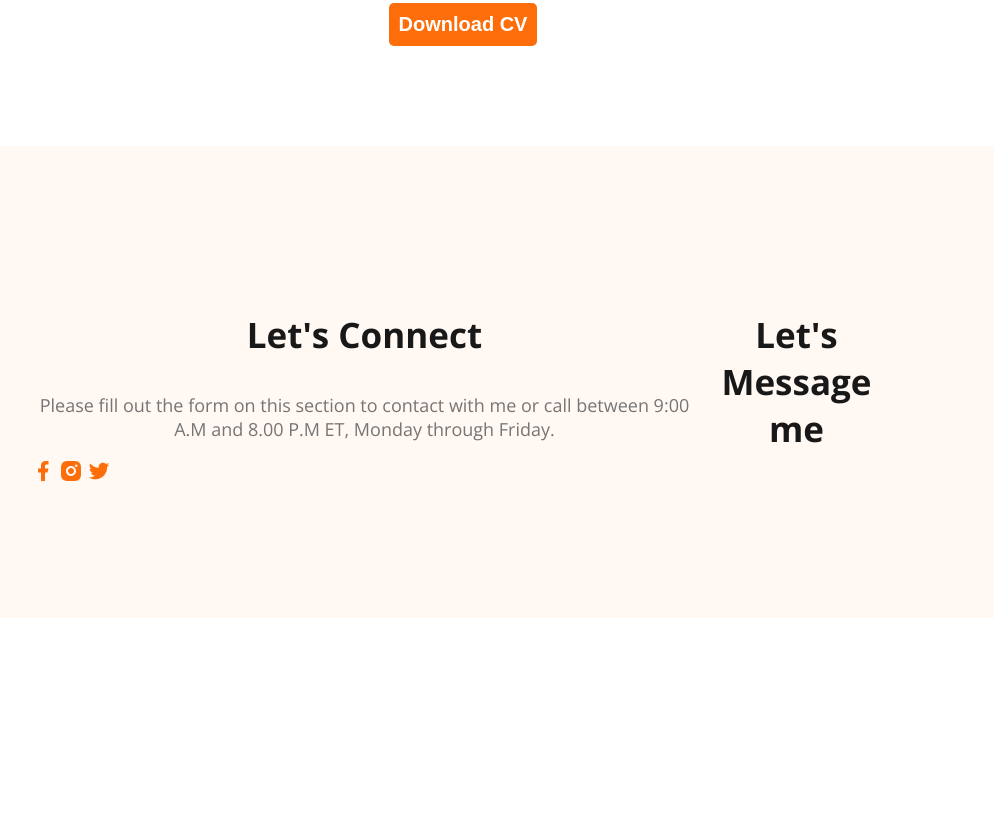
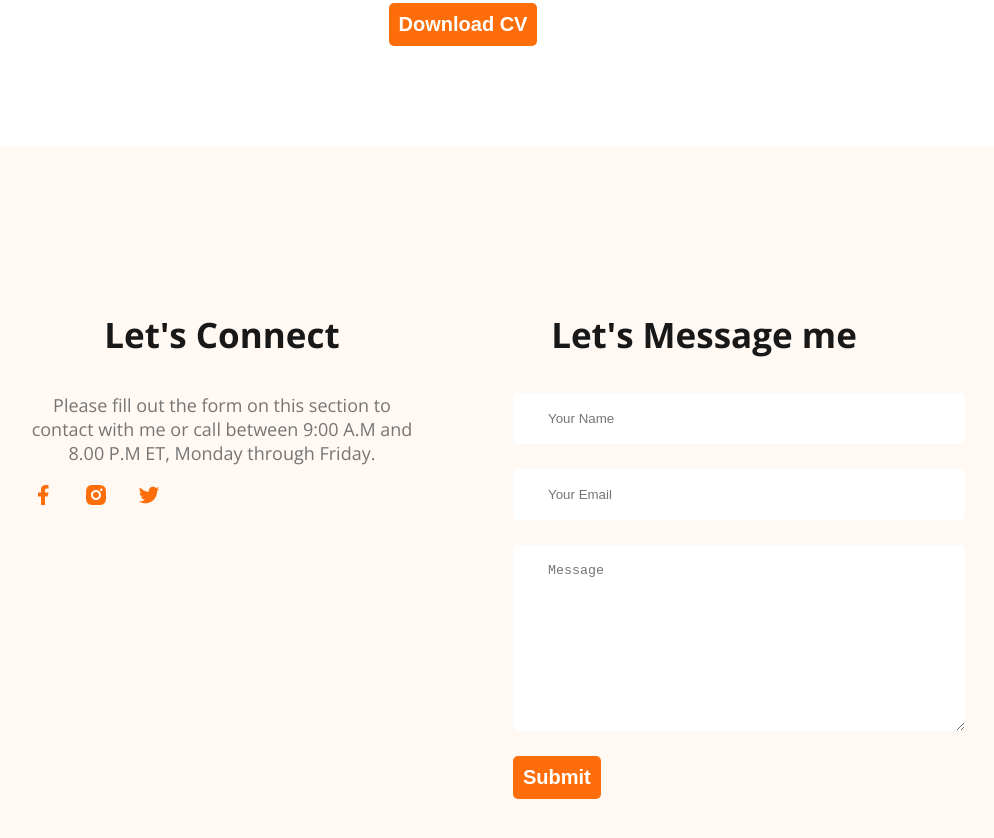
Before and after one commit to hmsmiraz/Dev-Portfolio, a plain HTML site: page index.html in a window 1280 px wide. Shown: the part 3062-3900 px from the top of the page, without its empty margins (177-1171 px from the left). Before the commit the page ends 3688 px from the top, so only its background shows below. Drawn offline with nearby package versions, Linux system fonts and the light colour scheme.

Commit message:
Footer Done

```diff
--- a/index.html
+++ b/index.html
@@ -218,6 +218,12 @@
 
         <div class="footer-column">
           <h3 class="section-title">Let's Message me</h3>
+          <form class="contact" action="">
+            <input type="text" placeholder="Your Name">
+            <input type="email" placeholder="Your Email">
+            <textarea name="" id="" cols="30" rows="10" placeholder="Message"></textarea>
+            <input class="btn-primary" type="submit" value="Submit">
+          </form>
         </div>
       </div>
     </footer>
--- a/styles/style.css
+++ b/styles/style.css
@@ -165,7 +165,24 @@ main section{
 /* footer style */
 .footer-container{
     display: flex;
+    gap: 100px;
     background: #FFF8f3;
     padding: 130px 200px;
     margin-top: 100px;
 }
+.footer-column{
+    width: 50%;
+}
+.social-links a{
+    margin-right: 25px;
+}
+.contact input[type="text"], .contact input[type="email"], textarea{
+    display: block;
+    margin-bottom: 25px;
+    padding: 18px 35px;
+    color: #757575;
+    border-radius: 5px;
+    background: #fff;
+    border: 0;
+    width: 100%;
+}
```
